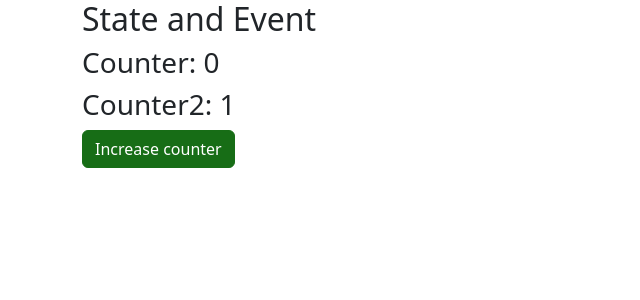
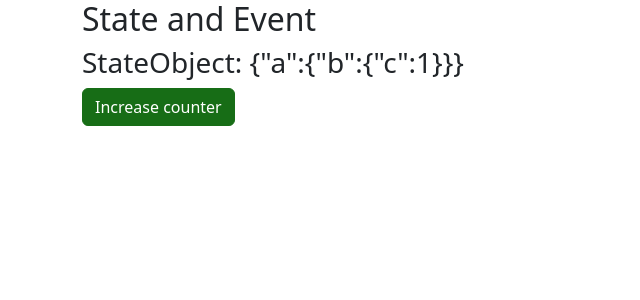
Before and after one commit to misostack/reactjs-tutorial-2023, a React (Vite) app: page / in a window 1280 px wide. Shown: the top 300 px of the page, without its empty margins (0-640 px from the left). Built offline with nearby package versions, Linux system fonts and the light colour scheme.

Commit message:
State Object

```diff
--- a/src/Lession003.jsx
+++ b/src/Lession003.jsx
@@ -2,23 +2,34 @@
 import enviroment from "./shared/environment";
 
 const Lession003 = () => {
-  const [counter, setCounter] = useState(0);
-  const [counter2, setCounter2] = useState(1);
-  console.log("Before render, counter:", counter, "counter2:", counter2);
+  const [stateObject, setStateObject] = useState({
+    a: {
+      b: {
+        c: 1,
+      },
+    },
+  });
+  console.log("Before render, stateObject.a.b.c:", stateObject.a.b.c);
   return (
     <>
       <h2>State and Event</h2>
-      <h3>Counter: {counter}</h3>
-      <h3>Counter2: {counter2}</h3>
+      <h3>StateObject: {JSON.stringify(stateObject)}</h3>
       <button
         type="button"
         className="btn btn-primary"
         onClick={(e) => {
           e.preventDefault();
-          console.log(`Increase counter from ${counter} to ${counter + 2}`);
-          console.log(`Increase counter from ${counter2} to ${counter2 + 3}`);
-          setCounter(counter + 2);
-          setCounter2(counter2 + 3);
+          setStateObject((obj) => {
+            console.log(obj.a.b.c, "obj === stateObject", obj === stateObject);
+            return {
+              ...obj,
+              a: {
+                b: {
+                  c: obj.a.b.c + 1,
+                },
+              },
+            };
+          });
         }}
       >
         Increase counter
```
